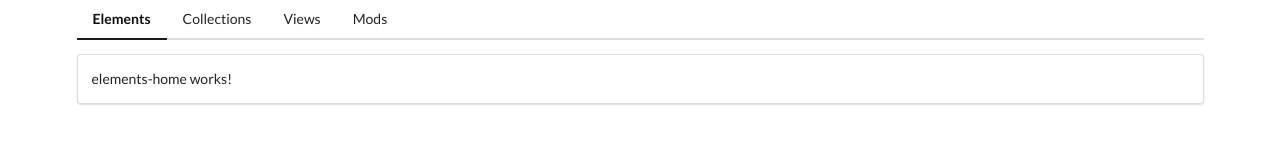
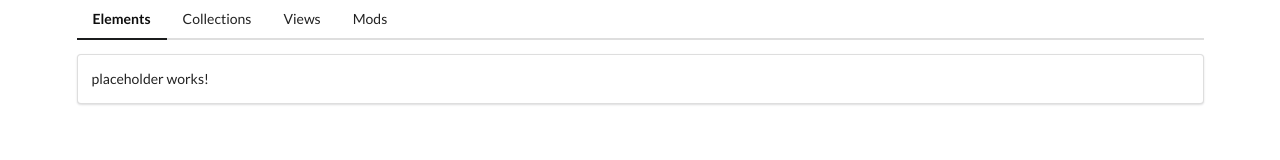
Before and after one commit to man-kaushik/Diff-Mods, an Angular app: page /elements in a window 1280 px wide. Shown: the top 160 px of the page. Built offline with nearby package versions, Linux system fonts and the light colour scheme.

Commit message:
Adding PlaceHolder component

```diff
--- a/src/app/elements/elements-home/elements-home.component.html
+++ b/src/app/elements/elements-home/elements-home.component.html
@@ -1 +1 @@
-<p>elements-home works!</p>
+<app-placeholder></app-placeholder>
--- a/src/app/elements/elements-home/elements-home.component.ts
+++ b/src/app/elements/elements-home/elements-home.component.ts
@@ -1,9 +1,10 @@
 import { Component } from '@angular/core';
+import { PlaceholderComponent } from "../placeholder/placeholder.component";
 
 @Component({
   selector: 'app-elements-home',
   standalone: true,
-  imports: [],
+  imports: [PlaceholderComponent],
   templateUrl: './elements-home.component.html',
   styleUrl: './elements-home.component.css'
 })
--- /dev/null
+++ b/src/app/elements/placeholder/placeholder.component.html
@@ -0,0 +1 @@
+<p>placeholder works!</p>
```
Also changed, not shown: src/app/elements/placeholder/placeholder.component.ts (added, +12 -0 lines), src/app/elements/placeholder/placeholder.component.css (added), 1 other file (tests, documents, lock files or other folders).
